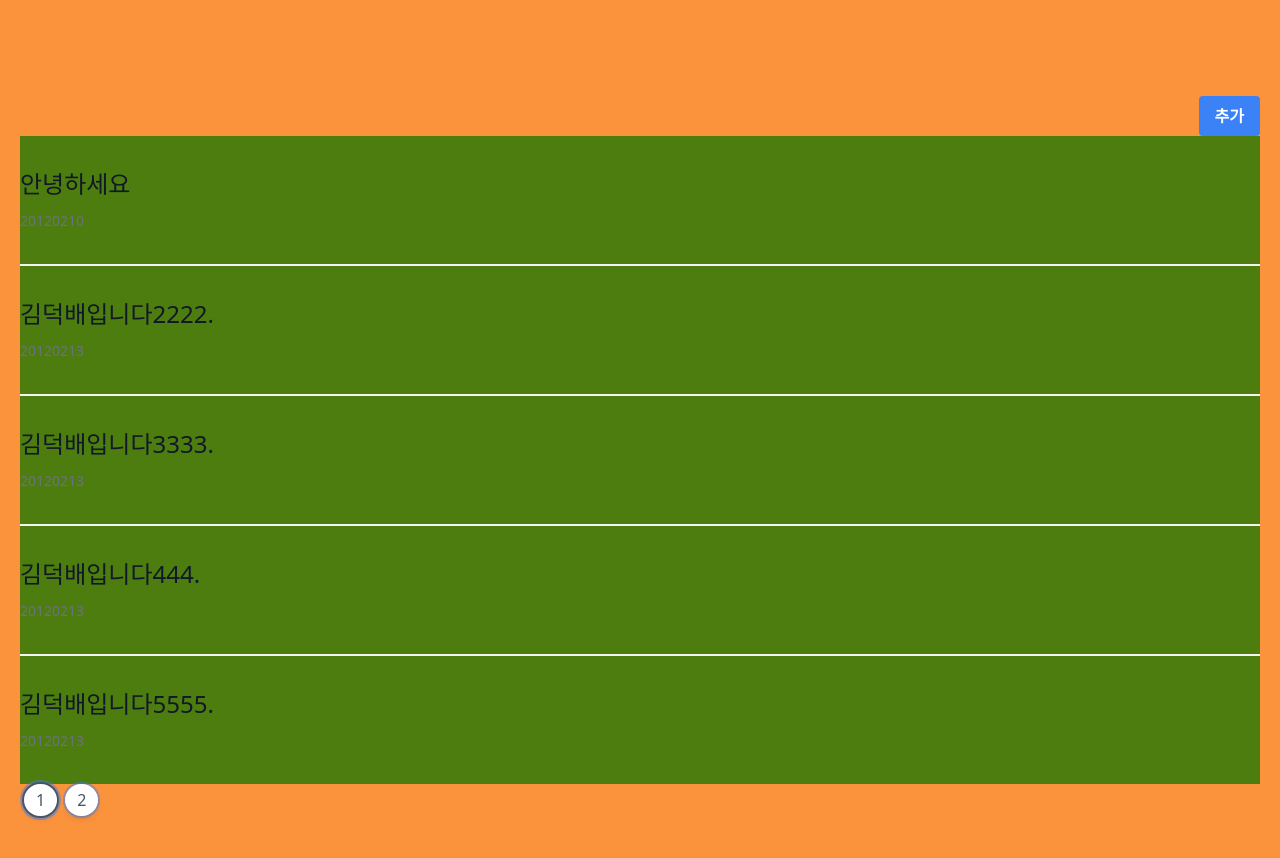
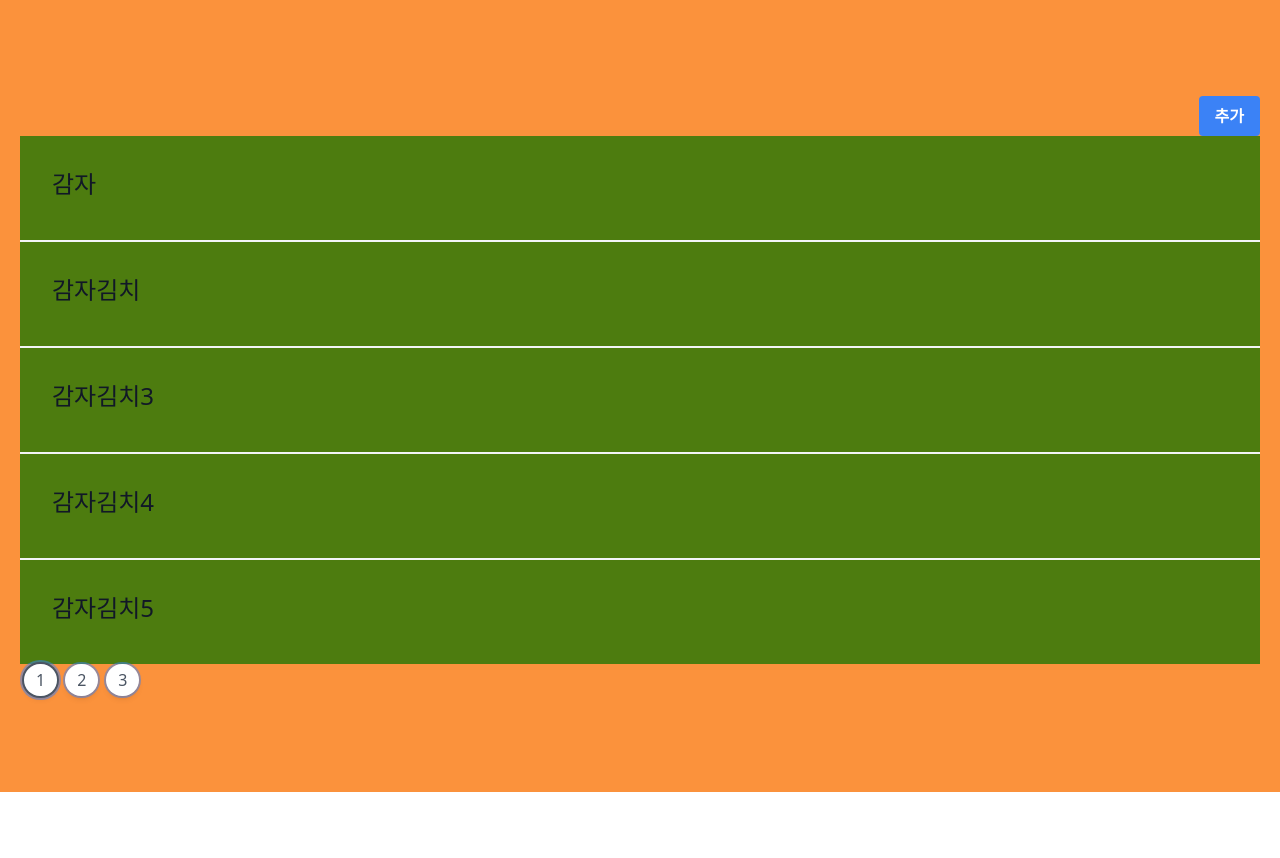
Before and after one commit to nakjun12/Wiki_page, a React (Create React App) app in the folder Wiki_Page/: page / in a window 1280 px wide. Shown: the top 858 px of the page. After the commit the page ends 800 px from the top, so only its background shows below. Built offline with nearby package versions, Linux system fonts and the light colour scheme; data requests are answered from the project's data file.

Commit message:
data 수정, db세팅

```diff
--- a/Wiki_Page/db.json
+++ b/Wiki_Page/db.json
@@ -6,9 +6,64 @@
       "id": 1
     },
     {
-      "title": "감자",
+      "title": "감자김치",
       "content": "<p>ㅇㅇㅇ</p>",
       "id": 2
+    },
+    {
+      "title": "감자김치3",
+      "content": "<p>ㅇㅇㅇ</p>",
+      "id": 3
+    },
+    {
+      "title": "감자김치4",
+      "content": "<p>ㅇㅇㅇ</p>",
+      "id": 4
+    },
+    {
+      "title": "감자김치5",
+      "content": "<p>ㅇㅇㅇ</p>",
+      "id": 5
+    },
+    {
+      "title": "감자김치6",
+      "content": "<p>ㅇㅇㅇ</p>",
+      "id": 6
+    },
+    {
+      "title": "감자김치7",
+      "content": "<p>ㅇㅇㅇ</p>",
+      "id": 7
+    },
+    {
+      "title": "감자김치8",
+      "content": "<p>ㅇㅇㅇ</p>",
+      "id": 8
+    },
+    {
+      "title": "감자김치9",
+      "content": "<p>ㅇㅇㅇ</p>",
+      "id": 9
+    },
+    {
+      "title": "감자김치10",
+      "content": "<p>ㅇㅇㅇ</p>",
+      "id": 10
+    },
+    {
+      "title": "감자김치11",
+      "content": "<p>ㅇㅇㅇ</p>",
+      "id": 11
+    },
+    {
+      "title": "감자김치12",
+      "content": "<p>ㅇㅇㅇ</p>",
+      "id": 12
+    },
+    {
+      "title": "감자김치13",
+      "content": "<p>ㅇㅇㅇ</p>",
+      "id": 13
     }
   ],
   "comments": [
--- a/Wiki_Page/package.json
+++ b/Wiki_Page/package.json
@@ -18,7 +18,8 @@
     "start": "react-scripts start",
     "build": "react-scripts build",
     "test": "react-scripts test",
-    "eject": "react-scripts eject"
+    "eject": "react-scripts eject",
+    "dbon" :"json-server --watch db.json --port 3001"
   },
   "eslintConfig": {
     "extends": [
--- a/Wiki_Page/src/components/Button.jsx
+++ b/Wiki_Page/src/components/Button.jsx
@@ -1,5 +1,4 @@
 const Button = ({ word = "추가", handler }) => {
-  console.log(word, handler);
   const buttonHandler = () => {
     if (handler) {
       handler();
--- a/Wiki_Page/src/components/MainList.jsx
+++ b/Wiki_Page/src/components/MainList.jsx
@@ -3,10 +3,10 @@ const MainList = ({ data }) => {
 
   return (
     <div className="py-8 title md:flex-grow">
-      <h2 className="text-2xl font-medium text-gray-900 title-font mb-2">
+      <h2 className="px-8 text-2xl font-medium text-gray-900 title-font mb-2">
         {data.title}
       </h2>
-      <span className="mt-1 text-gray-500 text-sm">{data.date}</span>
+      {/* <span className="mt-1 text-gray-500 text-sm">{data.date}</span> */}
     </div>
   );
 };
--- a/Wiki_Page/src/pages/Main.jsx
+++ b/Wiki_Page/src/pages/Main.jsx
@@ -1,6 +1,6 @@
 import MainList from "../components/MainList";
 import Button from "../components/Button";
-import { useState, useEffect } from "react";
+import { useState, useEffect, useLayoutEffect } from "react";
 import { useNavigate } from "react-router";
 const wikiList = [
   {
@@ -50,13 +50,19 @@ const wikiList = [
 const Main = () => {
   const navigate = useNavigate();
 
-  useEffect(() => {
+  const [currentPage, setCurrentPage] = useState(1);
+  const [wikiList, setwikiList] = useState([]);
+
+  useLayoutEffect(() => {
     fetch("http://localhost:3001/posts")
       .then((response) => response.json())
-      .then((data) => console.log(data))
+      .then((data) => {
+        setwikiList(data);
+        console.log(data);
+      })
       .catch((error) => console.error(error));
   }, []);
-  const [currentPage, setCurrentPage] = useState(1);
+
   const itemsPerPage = 5;
 
   const indexOfLast = currentPage * itemsPerPage; // 마지막을 먼저 구함
--- a/Wiki_Page/tailwind.config.js
+++ b/Wiki_Page/tailwind.config.js
@@ -1,6 +1,6 @@
 /** @type {import('tailwindcss').Config} */
 module.exports = {
-  content: ["./src/**/*.{html,js,jsx}"],
+  content: ["./src/**/*.{html,jsx}"],
   theme: {
     extend: {},
   },
```
